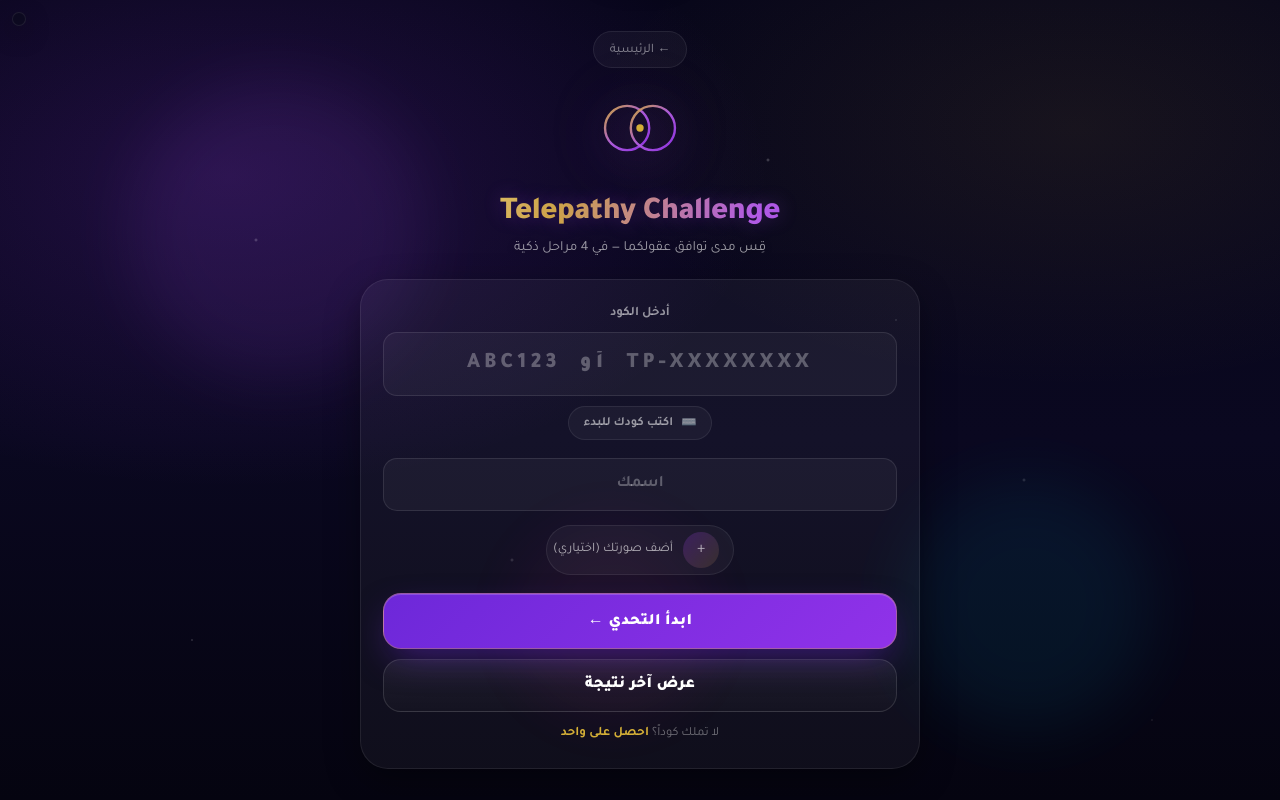
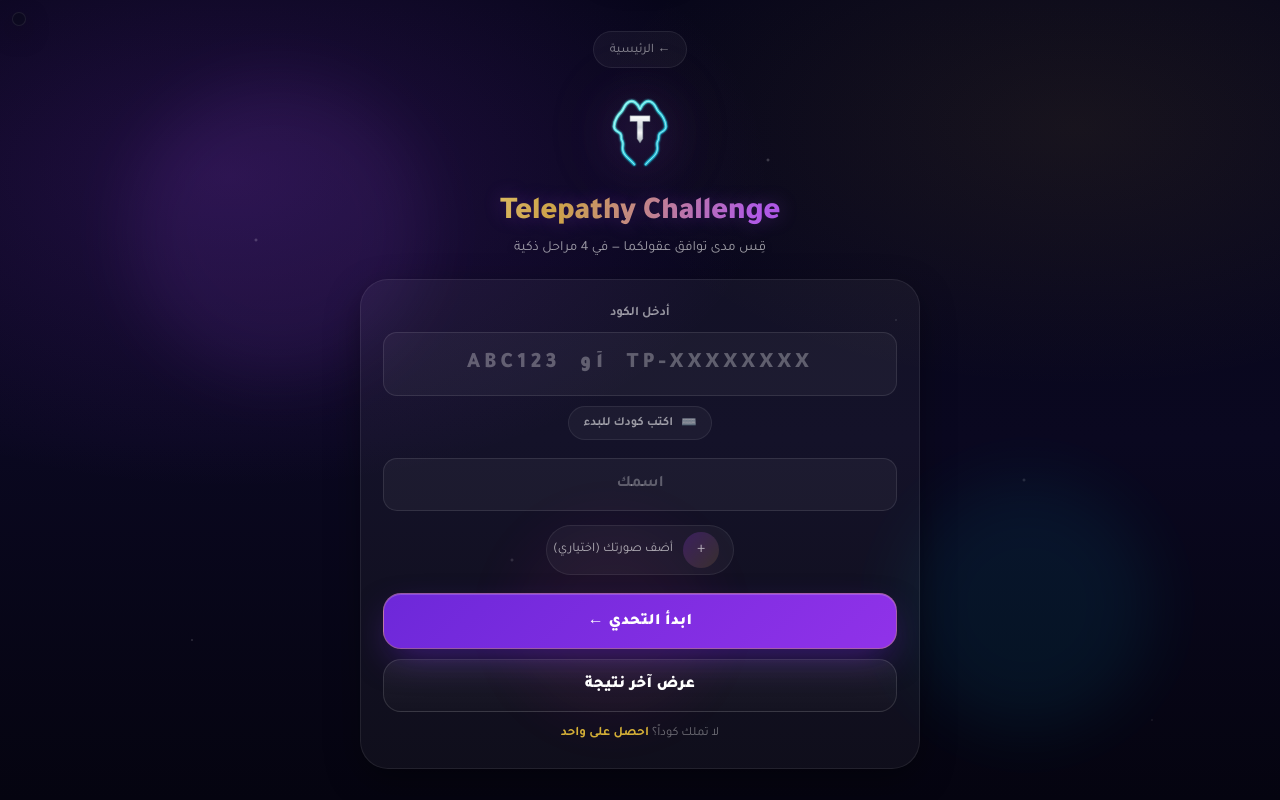
Before and after one commit to yousrasirelkhatim/telepathy-pro, a plain HTML site: page public/play.html in a window 1280 px wide. Drawn offline with Linux system fonts and the light colour scheme.

Commit message:
new logo + fix invite link + bump cache

```diff
--- a/public/play.html
+++ b/public/play.html
@@ -1475,17 +1475,30 @@ body { background: var(--ink) !important; }
       <a href="/" class="tp-link" style="display:inline-flex;align-items:center;gap:6px;padding:8px 16px;border-radius:30px;background:rgba(255,255,255,.04);border:1px solid rgba(255,255,255,.08)">← الرئيسية</a>
     </div>
     <div class="logo-area" style="margin-bottom:22px">
-      <svg class="tp-logo" viewBox="0 0 100 100" xmlns="http://www.w3.org/2000/svg" aria-hidden="true">
+      <svg class="tp-logo" viewBox="0 0 512 512" xmlns="http://www.w3.org/2000/svg" aria-hidden="true">
         <defs>
-          <linearGradient id="tpLogoGrad" x1="0%" y1="0%" x2="100%" y2="100%">
-            <stop offset="0%" stop-color="#d4af37"/>
-            <stop offset="50%" stop-color="#b45ee3"/>
-            <stop offset="100%" stop-color="#9333ea"/>
+          <linearGradient id="tpLogoNeon" x1="0%" y1="0%" x2="100%" y2="100%">
+            <stop offset="0%" stop-color="#7df9ef"/>
+            <stop offset="50%" stop-color="#2fd6e6"/>
+            <stop offset="100%" stop-color="#19b6d8"/>
           </linearGradient>
+          <linearGradient id="tpLogoSilver" x1="0" y1="0" x2="0" y2="1">
+            <stop offset="0%" stop-color="#ffffff"/>
+            <stop offset="42%" stop-color="#cfd4da"/>
+            <stop offset="62%" stop-color="#f4f5f7"/>
+            <stop offset="100%" stop-color="#a7adb6"/>
+          </linearGradient>
+          <filter id="tpLogoGlow" x="-30%" y="-30%" width="160%" height="160%">
+            <feGaussianBlur stdDeviation="6" result="b"/>
+            <feMerge><feMergeNode in="b"/><feMergeNode in="SourceGraphic"/></feMerge>
+          </filter>
         </defs>
-        <circle cx="36" cy="50" r="24" fill="none" stroke="url(#tpLogoGrad)" stroke-width="2.6" opacity="0.95"/>
-        <circle cx="64" cy="50" r="24" fill="none" stroke="url(#tpLogoGrad)" stroke-width="2.6" opacity="0.95"/>
-        <circle cx="50" cy="50" r="4" fill="#d4af37"/>
+        <g fill="none" stroke-linecap="round" stroke-linejoin="round">
+          <path d="M224 458 C200 428 165 412 160 378 C156 356 168 344 156 326 C146 312 158 300 146 286 C132 274 110 270 112 246 C113 212 138 178 152 166 C168 150 168 122 196 110 C218 101 242 116 256 152 C270 116 294 101 316 110 C344 122 344 150 360 166 C374 178 399 212 400 246 C402 270 380 274 366 286 C354 300 366 312 356 326 C344 344 356 356 352 378 C347 412 312 428 288 458" stroke="url(#tpLogoNeon)" stroke-width="16" filter="url(#tpLogoGlow)" opacity="0.85"/>
+          <path d="M224 458 C200 428 165 412 160 378 C156 356 168 344 156 326 C146 312 158 300 146 286 C132 274 110 270 112 246 C113 212 138 178 152 166 C168 150 168 122 196 110 C218 101 242 116 256 152 C270 116 294 101 316 110 C344 122 344 150 360 166 C374 178 399 212 400 246 C402 270 380 274 366 286 C354 300 366 312 356 326 C344 344 356 356 352 378 C347 412 312 428 288 458" stroke="url(#tpLogoNeon)" stroke-width="9"/>
+          <path d="M224 458 C200 428 165 412 160 378 C156 356 168 344 156 326 C146 312 158 300 146 286 C132 274 110 270 112 246 C113 212 138 178 152 166 C168 150 168 122 196 110 C218 101 242 116 256 152 C270 116 294 101 316 110 C344 122 344 150 360 166 C374 178 399 212 400 246 C402 270 380 274 366 286 C354 300 366 312 356 326 C344 344 356 356 352 378 C347 412 312 428 288 458" stroke="#eafffb" stroke-width="3.2" opacity="0.95"/>
+        </g>
+        <path d="M200 188 L312 188 L312 220 L272 220 L272 316 L256 340 L240 316 L240 220 L200 220 Z" fill="url(#tpLogoSilver)" stroke="#6b7682" stroke-width="3" stroke-linejoin="round"/>
       </svg>
       <h1 class="game-title">Telepathy Challenge</h1>
       <p class="game-subtitle">قِس مدى توافق عقولكما — في 4 مراحل ذكية</p>
@@ -1907,10 +1920,9 @@ function setAvatar(el, name, photo) {
 }
 
 function inviteLinkFor(code) {
-  // Prefer the player-facing TP access code so invitee sees the same code
-  // they'd type manually. Falls back to internal room code otherwise.
-  const tp = (window.__activeAccessCode || '').toString().toUpperCase();
-  if (tp) return `${location.origin}/play?code=${encodeURIComponent(tp)}`;
+  // Always invite to the EXACT room (?room=CODE) so the second player joins
+  // player 1's existing room directly via joinRoom — never the access-code
+  // flow that could spawn a new room/session and cause room overlap.
   return `${location.origin}/play?room=${encodeURIComponent(code)}`;
 }
 
--- a/public/sw.js
+++ b/public/sw.js
@@ -1,5 +1,5 @@
 // Telepathy Challenge – Service Worker (2026)
-const CACHE_VERSION = 'telepathy-v37';
+const CACHE_VERSION = 'telepathy-v38';
 // NOTE: Do NOT precache HTML files — they must always be network-fresh.
 // Otherwise users get stuck on a broken old version after a deploy.
 const STATIC_ASSETS = [
```
Also changed, not shown: public/admin.html (+2 -2 lines), public/index.html (+3 -2 lines), public/icon.svg.
